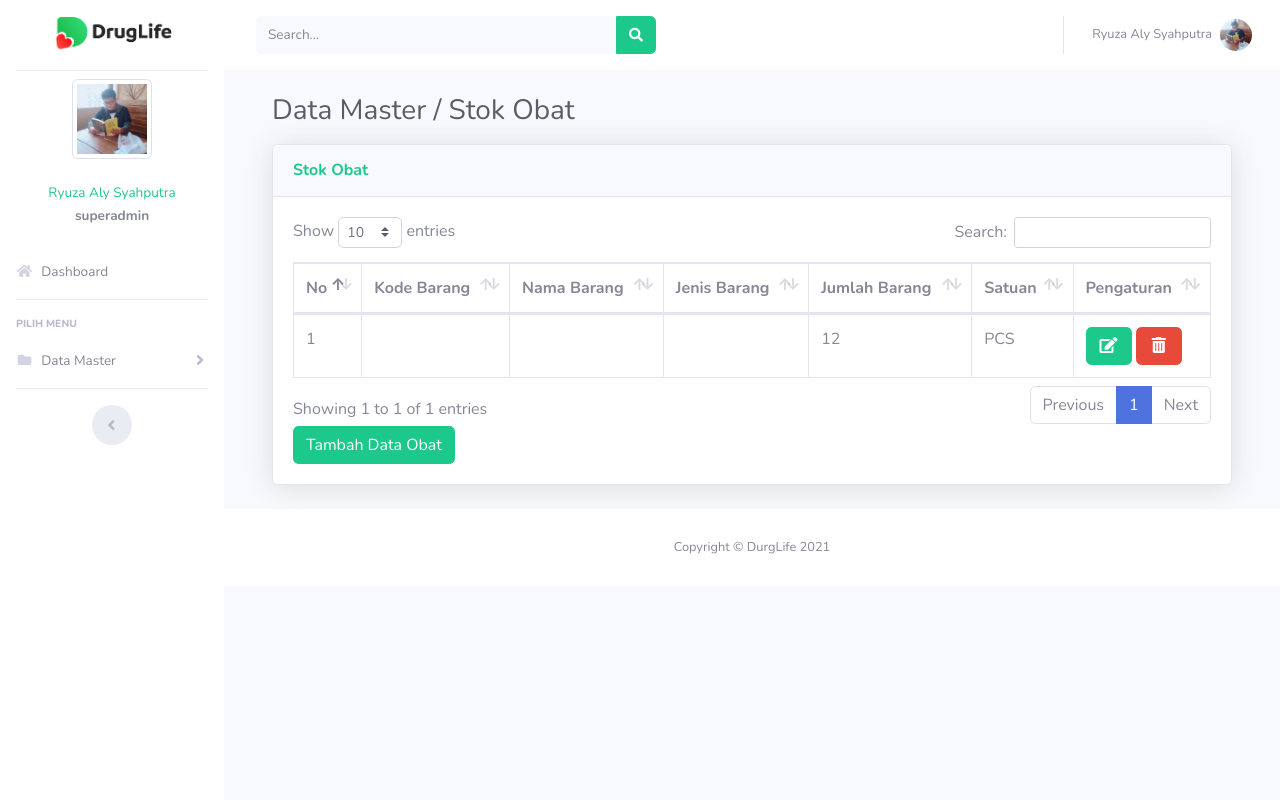
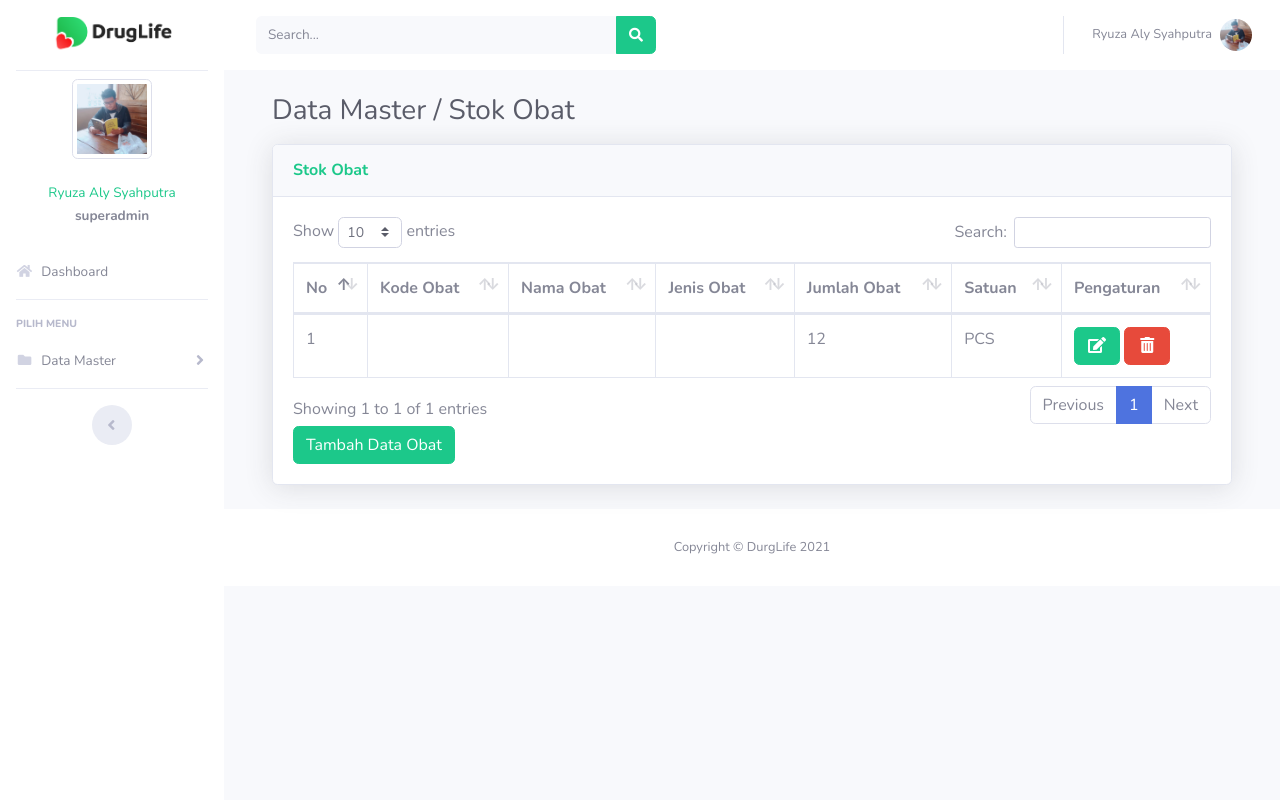
Before and after one commit to 31-Ryuza/druglife_xirpl7, a PHP site: page /index.php?page=gudang in a window 1280 px wide. Run offline with PHP 8.4, Linux system fonts and the light colour scheme; a user stored in the database is signed in; data comes from the database, SQL or seed files in the repository; data that the repository does not hold is empty.

Commit message:
mengubah field table

```diff
--- a/page/gudang/gudang.php
+++ b/page/gudang/gudang.php
@@ -20,11 +20,11 @@
                 <thead>
                                         <tr>
 											<th>No</th>
-											<th>Kode Barang</th>
-											<th>Nama Barang</th>
-											<th>Jenis Barang</th>
+											<th>Kode Obat</th>
+											<th>Nama Obat</th>
+											<th>Jenis Obat</th>
 
-											<th>Jumlah Barang</th>
+											<th>Jumlah Obat</th>
 											<th>Satuan</th>
 											<th>Pengaturan</th>
 
--- a/page/satuanobat/satuan.php
+++ b/page/satuanobat/satuan.php
@@ -7,12 +7,12 @@
         <div class="container-fluid">
 
         <!-- Page Heading -->
-        <h1 class="h3 mb-0 text-gray-800" style="margin-bottom: 3rem;">Data Master / Satuan Barang</h1>
+        <h1 class="h3 mb-0 text-gray-800" style="margin-bottom: 3rem;">Data Master / Satuan Obat</h1>
 
           <!-- DataTales Example -->
           <div class="card shadow mb-4"  style="margin-top: 1rem;">
             <div class="card-header py-3">
-              <a href="?page=satuanobat&aksi=tambahsatuan" class="btn btn-success" >Tambah Satuan Barang</a>
+              <a href="?page=satuanobat&aksi=tambahsatuan" class="btn btn-success" >Tambah Satuan Obat</a>
             </div>
             <div class="card-body">
               <div class="table-responsive">
@@ -20,7 +20,7 @@
                 <thead>
                                         <tr>
 											<th>No</th>
-											<th>Satuan Barang</th>
+											<th>Satuan Obat</th>
 
 											<th>Pengaturan</th>
 
```
Also changed, not shown: page/gudang/tambahgudang.php (+4 -4 lines), img/Screenshot (3).png (added).
